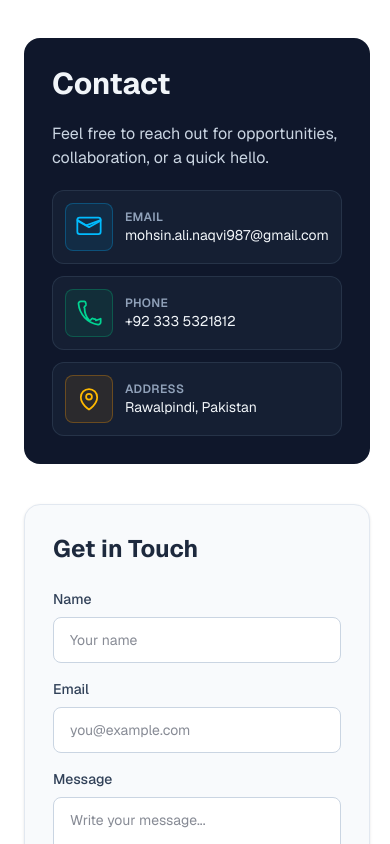
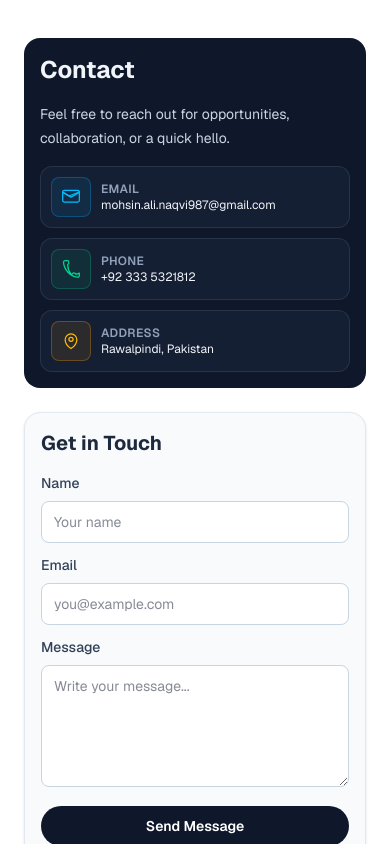
Before and after one commit to MohsinAliNaqvi987/my-website, a Next.js app: page / in a window 390 px wide. Shown: the part 7520-8364 px from the top of the page. Built offline with nearby package versions, Linux system fonts and the light colour scheme; no server answers.

Commit message:
Contact section small screen responsiveness handling

```diff
--- a/app/components/portfolio/ContactSection.tsx
+++ b/app/components/portfolio/ContactSection.tsx
@@ -57,29 +57,29 @@ export function ContactSection() {
 
   return (
     <section id="contact" className="section-padding reveal-clip bg-white">
-      <div className="mx-auto grid w-full max-w-6xl gap-10 lg:grid-cols-2">
+      <div className="mx-auto grid w-full max-w-6xl gap-10 max-[400px]:gap-6 lg:grid-cols-2">
         <div
           ref={detailsRef}
-          className={`slide-in slide-from-left space-y-5 rounded-2xl bg-slate-900 p-7 text-slate-100 ${
+          className={`slide-in slide-from-left space-y-5 rounded-2xl bg-slate-900 p-7 text-slate-100 max-[400px]:space-y-4 max-[400px]:p-4 ${
             detailsVisible ? "is-visible" : ""
           }`}
         >
-          <h2 className="text-3xl font-bold">Contact</h2>
-          <p className="text-slate-300">
+          <h2 className="text-3xl font-bold max-[400px]:text-2xl">Contact</h2>
+          <p className="text-slate-300 max-[400px]:text-sm max-[400px]:leading-6">
             Feel free to reach out for opportunities, collaboration, or a quick hello.
           </p>
-          <ul className="space-y-3 text-sm" role="list">
+          <ul className="space-y-3 text-sm max-[400px]:space-y-2.5" role="list">
             <li>
               <a
                 href="mailto:mohsin.ali.naqvi987@gmail.com"
-                className="group flex items-center gap-3 rounded-xl border border-slate-700/60 bg-slate-800/50 p-3 transition hover:border-sky-500/50 hover:bg-slate-800"
+                className="group flex items-center gap-3 rounded-xl border border-slate-700/60 bg-slate-800/50 p-3 transition hover:border-sky-500/50 hover:bg-slate-800 max-[400px]:gap-2.5 max-[400px]:p-2.5"
               >
                 <span
-                  className="flex h-12 w-12 shrink-0 items-center justify-center rounded-lg border border-sky-500/30 bg-sky-500/10 text-sky-400"
+                  className="flex h-12 w-12 shrink-0 items-center justify-center rounded-lg border border-sky-500/30 bg-sky-500/10 text-sky-400 max-[400px]:h-10 max-[400px]:w-10"
                   aria-hidden
                 >
                   <svg
-                    className="h-7 w-7"
+                    className="h-7 w-7 max-[400px]:h-5 max-[400px]:w-5"
                     viewBox="0 0 24 24"
                     fill="none"
                     stroke="currentColor"
@@ -94,21 +94,23 @@ export function ContactSection() {
                 </span>
                 <div className="min-w-0 text-left">
                   <p className="text-xs font-semibold uppercase tracking-wide text-slate-400">Email</p>
-                  <p className="text-slate-100 group-hover:text-white">mohsin.ali.naqvi987@gmail.com</p>
+                  <p className="break-words text-slate-100 group-hover:text-white max-[400px]:text-xs">
+                    mohsin.ali.naqvi987@gmail.com
+                  </p>
                 </div>
               </a>
             </li>
             <li>
               <a
                 href="tel:+923335321812"
-                className="group flex items-center gap-3 rounded-xl border border-slate-700/60 bg-slate-800/50 p-3 transition hover:border-emerald-500/50 hover:bg-slate-800"
+                className="group flex items-center gap-3 rounded-xl border border-slate-700/60 bg-slate-800/50 p-3 transition hover:border-emerald-500/50 hover:bg-slate-800 max-[400px]:gap-2.5 max-[400px]:p-2.5"
               >
                 <span
-                  className="flex h-12 w-12 shrink-0 items-center justify-center rounded-lg border border-emerald-500/30 bg-emerald-500/10 text-emerald-400"
+                  className="flex h-12 w-12 shrink-0 items-center justify-center rounded-lg border border-emerald-500/30 bg-emerald-500/10 text-emerald-400 max-[400px]:h-10 max-[400px]:w-10"
                   aria-hidden
                 >
                   <svg
-                    className="h-7 w-7"
+                    className="h-7 w-7 max-[400px]:h-5 max-[400px]:w-5"
                     viewBox="0 0 24 24"
                     fill="none"
                     stroke="currentColor"
@@ -121,18 +123,20 @@ export function ContactSection() {
                 </span>
                 <div className="min-w-0 text-left">
                   <p className="text-xs font-semibold uppercase tracking-wide text-slate-400">Phone</p>
-                  <p className="text-slate-100 group-hover:text-white">+92 333 5321812</p>
+                  <p className="text-slate-100 group-hover:text-white max-[400px]:text-xs">
+                    +92 333 5321812
+                  </p>
                 </div>
               </a>
             </li>
             <li>
-              <div className="flex items-center gap-3 rounded-xl border border-slate-700/60 bg-slate-800/50 p-3">
+              <div className="flex items-center gap-3 rounded-xl border border-slate-700/60 bg-slate-800/50 p-3 max-[400px]:gap-2.5 max-[400px]:p-2.5">
                 <span
-                  className="flex h-12 w-12 shrink-0 items-center justify-center rounded-lg border border-amber-500/30 bg-amber-500/10 text-amber-400"
+                  className="flex h-12 w-12 shrink-0 items-center justify-center rounded-lg border border-amber-500/30 bg-amber-500/10 text-amber-400 max-[400px]:h-10 max-[400px]:w-10"
                   aria-hidden
                 >
                   <svg
-                    className="h-7 w-7"
+                    className="h-7 w-7 max-[400px]:h-5 max-[400px]:w-5"
                     viewBox="0 0 24 24"
                     fill="none"
                     stroke="currentColor"
@@ -146,7 +150,7 @@ export function ContactSection() {
                 </span>
                 <div className="min-w-0 text-left">
                   <p className="text-xs font-semibold uppercase tracking-wide text-slate-400">Address</p>
-                  <p className="text-slate-100">Rawalpindi, Pakistan</p>
+                  <p className="text-slate-100 max-[400px]:text-xs">Rawalpindi, Pakistan</p>
                 </div>
               </div>
             </li>
@@ -155,18 +159,18 @@ export function ContactSection() {
         <form
           ref={formRef}
           onSubmit={handleSubmit}
-          className={`slide-in slide-from-right relative rounded-2xl border border-slate-200 bg-slate-50 p-7 shadow-sm ${
+          className={`slide-in slide-from-right relative rounded-2xl border border-slate-200 bg-slate-50 p-7 shadow-sm max-[400px]:p-4 ${
             formVisible ? "is-visible" : ""
           }`}
         >
-          <h3 className="text-2xl font-bold text-slate-800">Get in Touch</h3>
+          <h3 className="text-2xl font-bold text-slate-800 max-[400px]:text-xl">Get in Touch</h3>
           <div className="absolute -left-[9999px] h-0 w-0 overflow-hidden" aria-hidden="true">
             <label>
               Company URL
               <input type="text" name="company_url" tabIndex={-1} autoComplete="off" />
             </label>
           </div>
-          <div className="mt-6 space-y-4">
+          <div className="mt-6 space-y-4 max-[400px]:mt-4 max-[400px]:space-y-3">
             <label className="block">
               <span className="mb-2 block text-sm font-medium text-slate-700">Name</span>
               <input
@@ -178,7 +182,7 @@ export function ContactSection() {
                 placeholder="Your name"
                 autoComplete="name"
                 disabled={isSubmitting}
-                className="w-full rounded-lg border border-slate-300 bg-white px-4 py-3 text-sm outline-none transition focus:border-slate-500 disabled:opacity-60"
+                className="w-full rounded-lg border border-slate-300 bg-white px-4 py-3 text-sm outline-none transition focus:border-slate-500 disabled:opacity-60 max-[400px]:px-3 max-[400px]:py-2.5"
               />
             </label>
             <label className="block">
@@ -191,7 +195,7 @@ export function ContactSection() {
                 placeholder="you@example.com"
                 autoComplete="email"
                 disabled={isSubmitting}
-                className="w-full rounded-lg border border-slate-300 bg-white px-4 py-3 text-sm outline-none transition focus:border-slate-500 disabled:opacity-60"
+                className="w-full rounded-lg border border-slate-300 bg-white px-4 py-3 text-sm outline-none transition focus:border-slate-500 disabled:opacity-60 max-[400px]:px-3 max-[400px]:py-2.5"
               />
             </label>
             <label className="block">
@@ -204,7 +208,7 @@ export function ContactSection() {
                 maxLength={5000}
                 placeholder="Write your message..."
                 disabled={isSubmitting}
-                className="w-full rounded-lg border border-slate-300 bg-white px-4 py-3 text-sm outline-none transition focus:border-slate-500 disabled:opacity-60"
+                className="w-full rounded-lg border border-slate-300 bg-white px-4 py-3 text-sm outline-none transition focus:border-slate-500 disabled:opacity-60 max-[400px]:px-3 max-[400px]:py-2.5"
               />
             </label>
             {feedback ? (
@@ -213,8 +217,8 @@ export function ContactSection() {
                 aria-live="polite"
                 className={
                   status === "success"
-                    ? "rounded-lg border border-emerald-200 bg-emerald-50 px-4 py-3 text-sm text-emerald-800"
-                    : "rounded-lg border border-rose-200 bg-rose-50 px-4 py-3 text-sm text-rose-800"
+                    ? "rounded-lg border border-emerald-200 bg-emerald-50 px-4 py-3 text-sm text-emerald-800 max-[400px]:px-3 max-[400px]:py-2.5 max-[400px]:text-xs"
+                    : "rounded-lg border border-rose-200 bg-rose-50 px-4 py-3 text-sm text-rose-800 max-[400px]:px-3 max-[400px]:py-2.5 max-[400px]:text-xs"
                 }
               >
                 {feedback}
@@ -224,7 +228,7 @@ export function ContactSection() {
               type="submit"
               disabled={isSubmitting}
               aria-busy={isSubmitting}
-              className="cursor-pointer rounded-full bg-slate-900 px-6 py-3 text-sm font-semibold text-white transition hover:bg-slate-700 disabled:cursor-not-allowed disabled:opacity-60"
+              className="cursor-pointer rounded-full bg-slate-900 px-6 py-3 text-sm font-semibold text-white transition hover:bg-slate-700 disabled:cursor-not-allowed disabled:opacity-60 max-[400px]:w-full max-[400px]:px-5 max-[400px]:py-2.5"
             >
               {isSubmitting ? "Sending..." : "Send Message"}
             </button>
```
